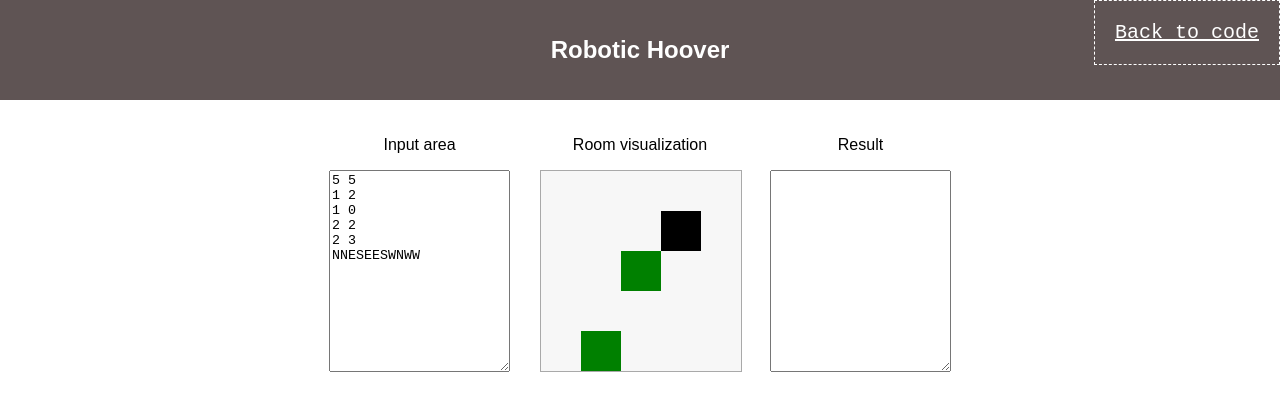
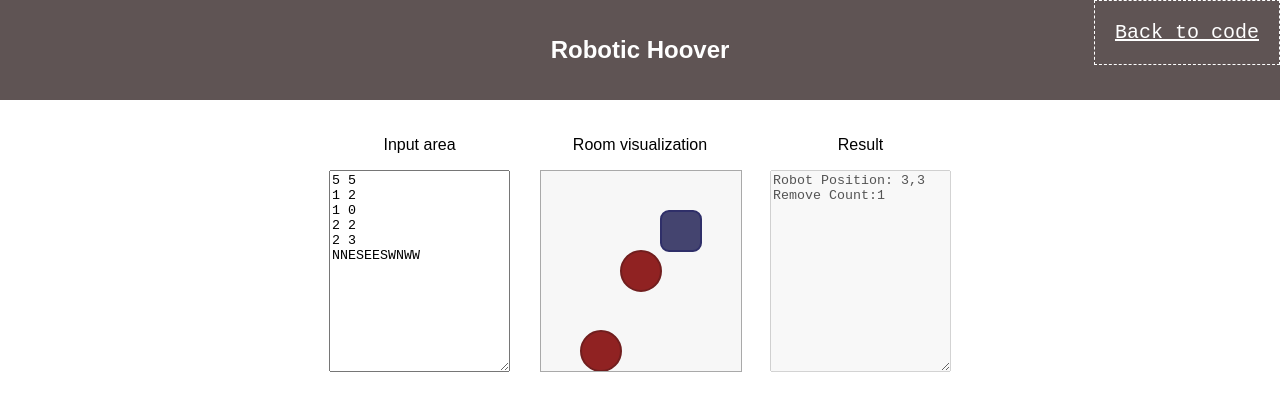
Before and after one commit to gixo/robotic-hoover-react, a React (Create React App) app: page / in a window 1280 px wide. Shown: the top 410 px of the page. Built offline with nearby package versions, Linux system fonts and the light colour scheme.

Commit message:
Output result to console and textarea

```diff
--- a/src/actions/ActionCreators.js
+++ b/src/actions/ActionCreators.js
@@ -62,6 +62,10 @@ export const robotAnimStarted = timeoutID => ({
   timeoutID
 });
 
+export const robotAnimEnded = () => ({
+  type: types.ROBOT_ANIM_ENDED
+});
+
 export const parseStateFromText = newInputTextValue => (dispatch, getState) => {
   const newRoomState = parseInput(newInputTextValue);
   dispatch(inputTextAreaUpdated(newInputTextValue));
@@ -97,6 +101,10 @@ const animateSolvSeq = () => (dispatch, getState) => {
         default:
       }
       dispatch(animateSolvSeq());
+    } else {
+      dispatch(robotAnimEnded());
+      console.log(currentState.robotConfiguration.robotPosition.join(" "));
+      console.log(currentState.robotConfiguration.removedDirtPatchesCount);
     }
   }, 500);
 
--- a/src/actions/ActionTypes.js
+++ b/src/actions/ActionTypes.js
@@ -19,3 +19,4 @@ export const SET_ROBOT_COORDINATES = "SET_ROBOT_COORDINATES";
 export const ROBOT_NAVIGATION_STARTED = "ROBOT_NAVIGATION_STARTED";
 export const ROBOT_NAV_STEP_COMPLETED = "ROBOT_NAV_STEP_COMPLETED";
 export const ROBOT_ANIM_STARTED = "ROBOT_ANIM_STARTED";
+export const ROBOT_ANIM_ENDED = "ROBOT_ANIM_ENDED";
--- a/src/components/ResultOutput.js
+++ b/src/components/ResultOutput.js
@@ -1,14 +1,18 @@
-import React, { Component } from "react";
+import React from "react";
 
-class RoomOutput extends Component {
-  render() {
-    return (
-      <div>
-        <p>Result</p>
-        <textarea />
-      </div>
-    );
-  }
-}
+const RoomOutput = ({ robotPosition, removedDirtPatchesCount }) => (
+  <div>
+    <p>Result</p>
+    <textarea
+      disabled="true"
+      value={
+        "Robot Position: " +
+        robotPosition +
+        "\nRemove Count:" +
+        removedDirtPatchesCount
+      }
+    />
+  </div>
+);
 
 export default RoomOutput;
--- a/src/components/RoomViz.css
+++ b/src/components/RoomViz.css
@@ -8,3 +8,10 @@ svg {
 svg.error {
   background-color: pink;
 }
+svg.complete {
+  background-color: #e2ffe2;
+}
+
+svg rect {
+  transition: all 0.1s ease;
+}
--- a/src/components/RoomViz.js
+++ b/src/components/RoomViz.js
@@ -8,24 +8,28 @@ const RoomViz = ({
   dirtPatches = [],
   robotPosition = [0, 0],
   directions = [],
-  isInputValid = true
+  isInputValid = true,
+  hasCompletedAnimation = false
 }) => (
   <div>
     <p>Room visualization</p>
     <svg
-      className={isInputValid ? "valid" : "error"}
+      className={
+        isInputValid ? (hasCompletedAnimation ? "complete" : "valid") : "error"
+      }
       viewBox={[0, 1 - roomSize[0], roomSize[1], roomSize[0]]}
       preserveAspectRatio="none"
     >
       <g>
         {dirtPatches.map(([x, y]) => (
-          <rect
+          <circle
             key={x + "-" + y}
-            x={+x}
-            y={-y}
-            height="1"
-            width="1"
-            fill="green"
+            cx={+x + 0.5}
+            cy={-y + 0.5}
+            r="0.5"
+            fill="#902222"
+            stroke="#711e1e"
+            stroke-width="0.05"
           />
         ))}
       </g>
@@ -35,7 +39,11 @@ const RoomViz = ({
           y={-robotPosition[1]}
           height="1"
           width="1"
-          fill="black"
+          fill="#44446f"
+          rx="0.2"
+          ry="0.2"
+          stroke="#2f2f69"
+          stroke-width="0.05"
         />
       </g>
     </svg>
--- a/src/containers/App.js
+++ b/src/containers/App.js
@@ -50,9 +50,13 @@ class App extends Component {
               robotPosition={this.props.robotPosition}
               directions={this.props.robotLocation}
               isInputValid={this.props.isInputValid}
+              hasCompletedAnimation={this.props.hasCompletedAnimation}
             />
           </div>
-          <ResultOutput />
+          <ResultOutput
+            robotPosition={this.props.robotPosition}
+            removedDirtPatchesCount={this.props.removedDirtPatchesCount}
+          />
         </div>
       </div>
     );
@@ -67,7 +71,9 @@ const mapStateToProps = state => ({
   dirtPatches: state.robotConfiguration.dirtPatchesLocations,
   robotPosition: state.robotConfiguration.robotPosition,
   directions: state.robotConfiguration.directions,
-  isInputValid: state.roomConfiguration.isInputValid
+  isInputValid: state.roomConfiguration.isInputValid,
+  hasCompletedAnimation: state.robotConfiguration.hasCompletedAnimation,
+  removedDirtPatchesCount: state.robotConfiguration.removedDirtPatchesCount
 });
 
 export default connect(mapStateToProps)(App);
--- a/src/reducers/robotConfiguration.js
+++ b/src/reducers/robotConfiguration.js
@@ -5,7 +5,8 @@ const initialState = {
   dirtPatchesLocations: [],
   robotPosition: [],
   directions: [],
-  timeoutID: 0
+  timeoutID: 0,
+  hasCompletedAnimation: false
 };
 
 const robotConfiguration = (state = initialState, action) => {
@@ -21,7 +22,13 @@ const robotConfiguration = (state = initialState, action) => {
     case types.ROBOT_ANIM_STARTED:
       return {
         ...state,
-        timeoutID: action.timeoutID
+        timeoutID: action.timeoutID,
+        hasCompletedAnimation: false
+      };
+    case types.ROBOT_ANIM_ENDED:
+      return {
+        ...state,
+        hasCompletedAnimation: true
       };
     case types.ROBOT_SPEC_UPDATED:
       return {
@@ -38,10 +45,13 @@ const robotConfiguration = (state = initialState, action) => {
         patch => !(patch[0] === robotLoc[0] && patch[1] === robotLoc[1])
       );
 
+      if (newDirtPatches.length !== dirtPatchesLocations.length)
+        state.removedDirtPatchesCount++;
+
       return {
         ...state,
         dirtPatchesLocations: newDirtPatches,
-        removedDirtPatchesCount: state.removedDirtPatchesCount + 1
+        removedDirtPatchesCount: state.removedDirtPatchesCount
       };
     default:
       return state;
```
